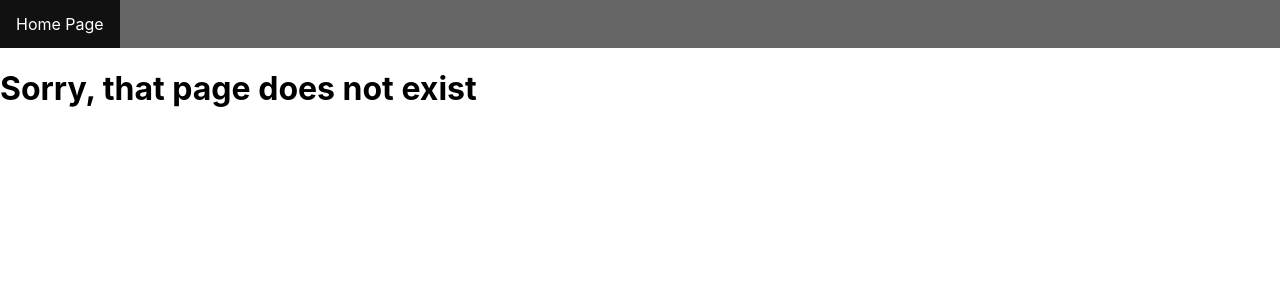
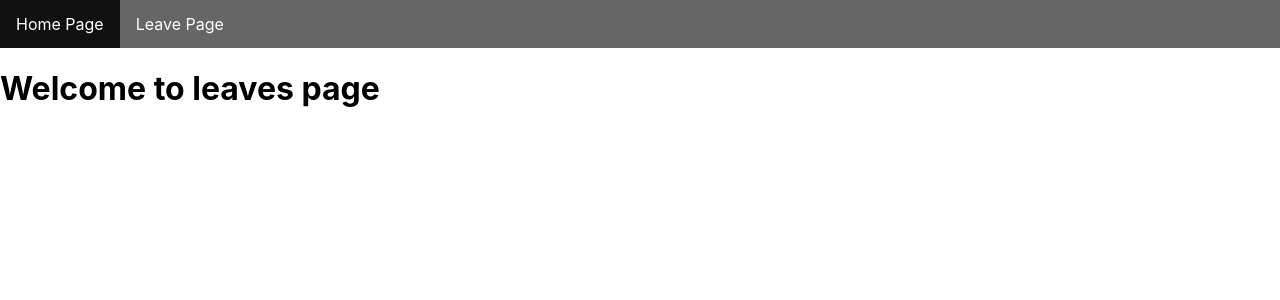
Before and after one commit to tedbeast/capstone-frontend, a React (Create React App) app: page /leave in a window 1280 px wide. Shown: the top 300 px of the page. Built offline with nearby package versions, Linux system fonts and the light colour scheme.

Commit message:
Leaves page stub

```diff
--- a/src/App.tsx
+++ b/src/App.tsx
@@ -3,6 +3,7 @@ import logo from "./logo.svg";
 import "./App.css";
 import { PageNotFoundPage } from "./Pages/PageNotFound";
 import { WelcomePage } from "./Pages/WelcomePage";
+import { LeavesPage} from "./Pages/LeavesPage"
 import { NavigationBar } from "./Components/NavigationBar";
 import { BrowserRouter, Route, Routes } from "react-router-dom";
 
@@ -13,6 +14,7 @@ function App() {
     <NavigationBar></NavigationBar>
       <Routes>
         <Route path="home" element={<WelcomePage></WelcomePage>}></Route>
+        <Route path="leave" element={<LeavesPage></LeavesPage>}></Route>
         <Route path="/" element={<WelcomePage></WelcomePage>}></Route>
         <Route path="*" element={<PageNotFoundPage></PageNotFoundPage>}></Route>
       </Routes>
--- a/src/Components/NavigationBar.tsx
+++ b/src/Components/NavigationBar.tsx
@@ -6,6 +6,7 @@ export function NavigationBar() {
     return (<>
     <ul>
         <li><Link to="home">Home Page</Link></li>
+        <li><Link to="leave">Leave Page</Link></li>
     </ul>
     </>);
 }
--- /dev/null
+++ b/src/Pages/LeavesPage.tsx
@@ -0,0 +1,8 @@
+import React from "react";
+import { Welcome } from "../Components/Welcome";
+
+export function LeavesPage() {
+    return (<>
+    <h1>Welcome to leaves page</h1>
+    </>)
+}
```
